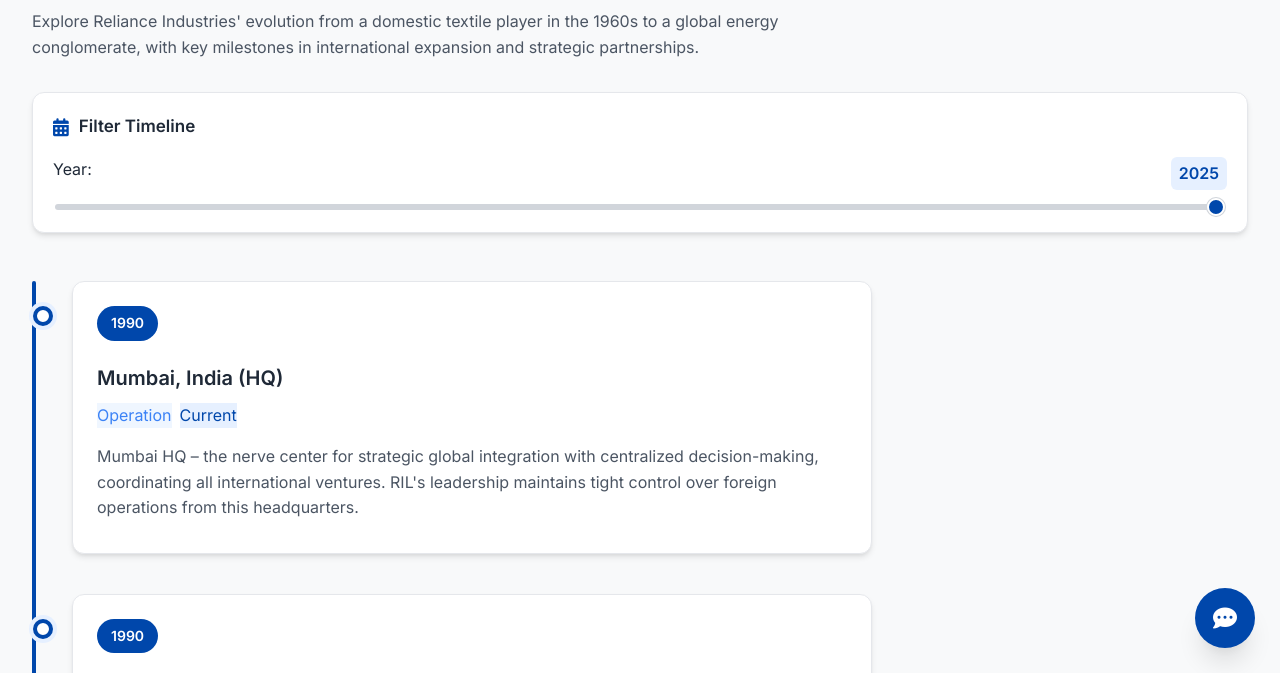
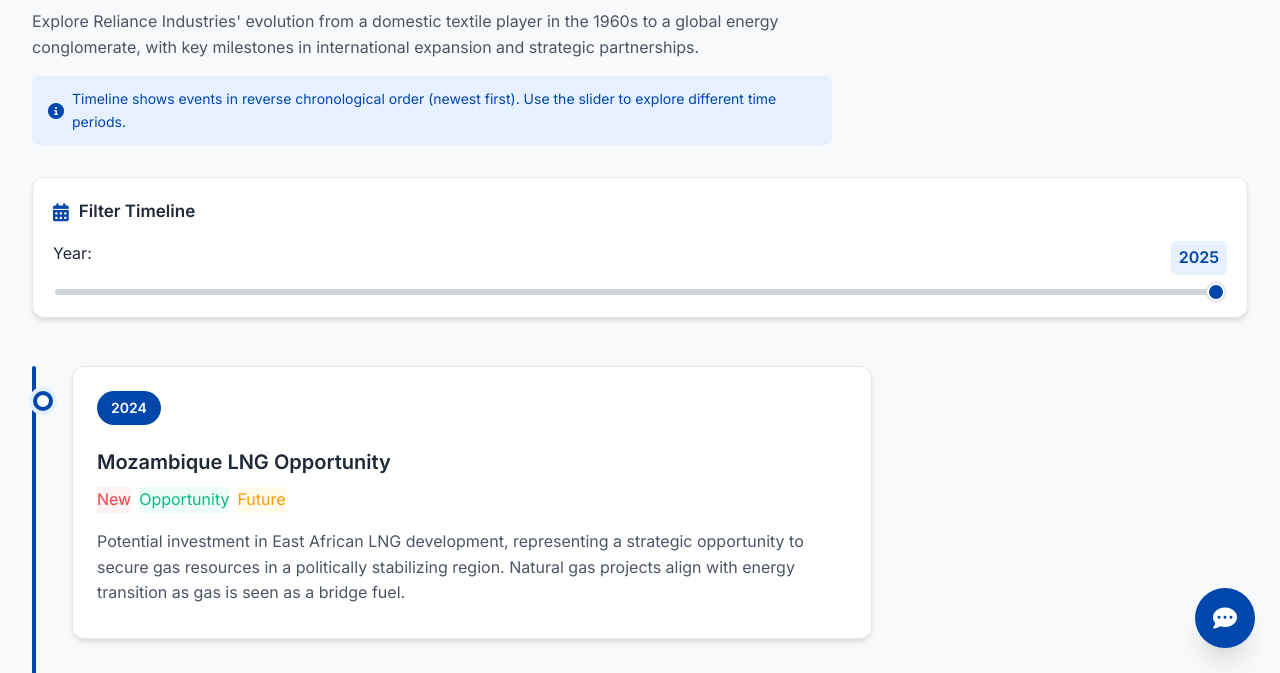
Before and after one commit to SnuggieMsk/rilmap, a plain HTML site: page index.html in a window 1280 px wide. Both pictures are taken after a click on the button "Timeline". Shown: the part 127-800 px from the top of the page. Drawn offline with nearby package versions, Linux system fonts and the light colour scheme.

Commit message:
Update index.html

```diff
--- a/index.html
+++ b/index.html
@@ -569,6 +569,23 @@
       max-width: 800px;
     }
 
+    .timeline-info {
+      display: flex;
+      align-items: center;
+      gap: 0.5rem;
+      background: var(--primary-light);
+      padding: 0.75rem 1rem;
+      border-radius: var(--border-radius);
+      margin-top: 1rem;
+      max-width: 800px;
+      color: var(--primary);
+      font-size: 0.875rem;
+    }
+
+    .timeline-info i {
+      font-size: 1rem;
+    }
+
     .timeline-controls {
       background: var(--white);
       padding: 1.25rem;
@@ -605,12 +622,37 @@
       border: 1px solid var(--gray-200);
       transition: var(--transition);
       max-width: 800px;
+      opacity: 1;
+      transform: translateX(0);
     }
 
     .timeline-item:hover {
       transform: translateX(5px);
       box-shadow: var(--box-shadow-md);
       border-color: var(--primary-light);
+    }
+
+    .timeline-item.new-entry {
+      animation: fadeInSlide 0.8s ease-out;
+    }
+
+    @keyframes fadeInSlide {
+      from {
+        opacity: 0;
+        transform: translateY(-20px);
+      }
+      to {
+        opacity: 1;
+        transform: translateY(0);
+      }
+    }
+
+    .timeline-placeholder {
+      text-align: center;
+      color: var(--gray-500);
+      font-style: italic;
+      margin: 2rem 0;
+      padding: 1rem;
     }
 
     .timeline-item::before {
@@ -1507,6 +1549,10 @@
           <div class="timeline-header">
             <h2><i class="fas fa-history"></i> Timeline of RIL's International Presence</h2>
             <p>Explore Reliance Industries' evolution from a domestic textile player in the 1960s to a global energy conglomerate, with key milestones in international expansion and strategic partnerships.</p>
+            <div class="timeline-info">
+              <i class="fas fa-info-circle"></i>
+              <span>Timeline shows events in reverse chronological order (newest first). Use the slider to explore different time periods.</span>
+            </div>
           </div>
 
           <div class="timeline-controls">
@@ -1981,31 +2027,53 @@
       const selectedYear = parseInt(document.getElementById("timeline-slider").value);
       document.getElementById("timelineTimeLabel").innerText = selectedYear;
 
-      // Sort by year
-      const sortedData = [...allTimelineData].sort((a, b) => a.year - b.year);
+      // Sort by year in reverse order (newest first)
+      const sortedData = [...allTimelineData]
+        .filter(d => d.year <= selectedYear)
+        .sort((a, b) => b.year - a.year);
+
+      // Create a "New" badge for recent entries
+      const createNewBadge = (year) => {
+        const isRecent = year >= selectedYear - 3;
+        return isRecent ? `<span class="type-badge" style="background: #FEF2F2; color: #EF4444;">New</span>` : '';
+      };
 
       sortedData.forEach(d => {
-        if(d.year <= selectedYear) {
         const item = document.createElement("div");
         item.className = "timeline-item";
 
         // Determine badges
         const typeClass = `type-badge ${d.type}`;
         const statusClass = `type-badge ${d.status}`;
+        const newBadge = createNewBadge(d.year);
 
         item.innerHTML = `
           <span class="year">${d.year}</span>
           <h3>${d.name}</h3>
           <div class="timeline-badges">
+            ${newBadge}
             <span class="${typeClass}">${d.type.charAt(0).toUpperCase() + d.type.slice(1)}</span>
             <span class="${statusClass}">${d.status.charAt(0).toUpperCase() + d.status.slice(1)}</span>
           </div>
           <p>${d.description}</p>
         `;
 
+        // Add animation class for new entries that appear when sliding
+        if (d.year === selectedYear) {
+          item.classList.add('new-entry');
+          setTimeout(() => item.classList.remove('new-entry'), 1000);
+        }
+
         timelineListDiv.appendChild(item);
-        }
       });
+
+      // If no events yet for the selected year
+      if (sortedData.length === 0) {
+        const placeholder = document.createElement('div');
+        placeholder.className = 'timeline-placeholder';
+        placeholder.innerHTML = `<p>No international events recorded yet for ${selectedYear}.</p>`;
+        timelineListDiv.appendChild(placeholder);
+      }
     }
 
     // Switch between different views with enhanced transitions
```
Lines whose indentation alone changed are shown as unchanged.
